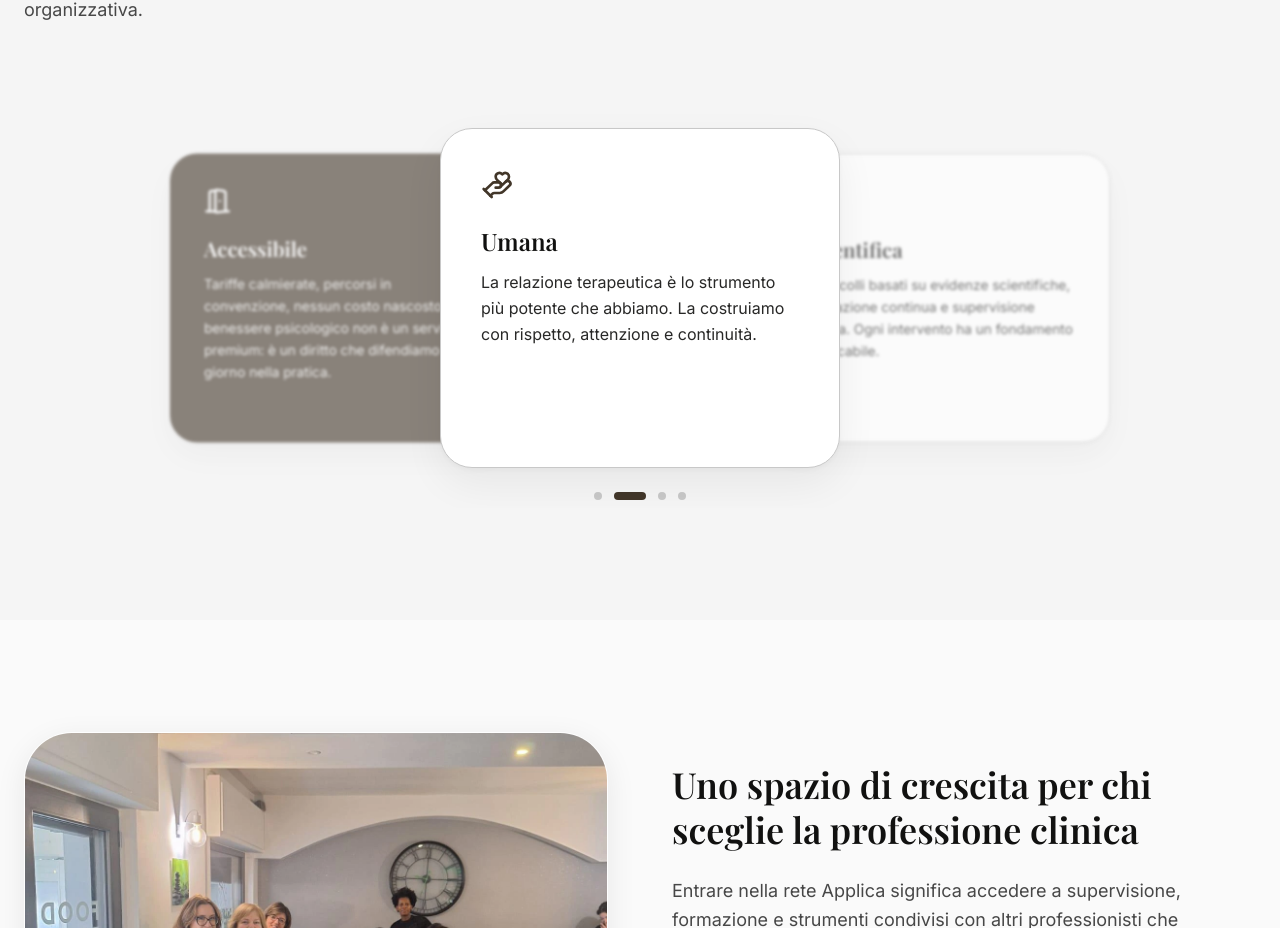
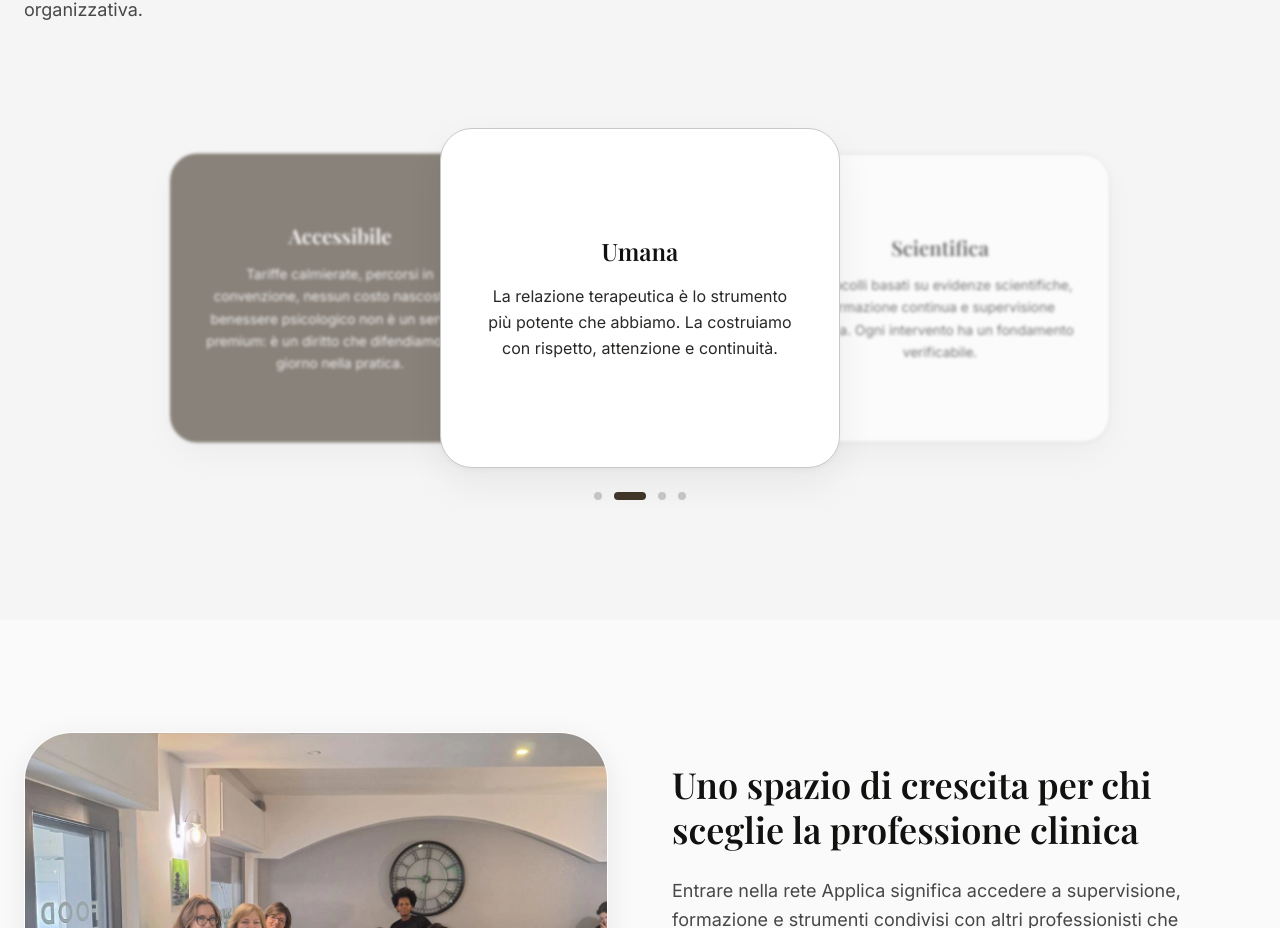
Before and after one commit to applicaaps/applica, a Next.js app in the folder applica-app/: page / in a window 1280 px wide. Shown: the part 1476-2404 px from the top of the page. Built offline with nearby package versions, Linux system fonts and the light colour scheme; a web font is replaced by a local one.

Commit message:
modifica carosello

```diff
--- a/applica-app/components/PrinciplesCarousel.tsx
+++ b/applica-app/components/PrinciplesCarousel.tsx
@@ -2,40 +2,31 @@
 
 import { useState, useEffect } from "react"
 import { motion, AnimatePresence } from "framer-motion"
-import { DoorOpen, HandHeart, FileChartColumn, ClipboardList } from "lucide-react"
 
 const principles = [
   {
     id: 0,
     title: "Accessibile",
     desc: "Tariffe calmierate, percorsi in convenzione, nessun costo nascosto. Il benessere psicologico non è un servizio premium: è un diritto che difendiamo ogni giorno nella pratica.",
-    icon: DoorOpen,
-    colorClass: "bg-[var(--color-primary)] text-[var(--color-on-primary)]",
-    iconClass: "text-white"
+    colorClass: "bg-[var(--color-primary)] text-[var(--color-on-primary)]"
   },
   {
     id: 1,
     title: "Umana",
     desc: "La relazione terapeutica è lo strumento più potente che abbiamo. La costruiamo con rispetto, attenzione e continuità.",
-    icon: HandHeart,
-    colorClass: "bg-white border border-[var(--color-outline-variant)] text-[var(--color-on-surface)]",
-    iconClass: "text-[var(--color-primary)]"
+    colorClass: "bg-white border border-[var(--color-outline-variant)] text-[var(--color-on-surface)]"
   },
   {
     id: 2,
     title: "Scientifica",
     desc: "Protocolli basati su evidenze scientifiche, formazione continua e supervisione clinica. Ogni intervento ha un fondamento verificabile.",
-    icon: FileChartColumn,
-    colorClass: "bg-white border border-[var(--color-outline-variant)] text-[var(--color-on-surface)]",
-    iconClass: "text-[var(--color-primary)]"
+    colorClass: "bg-white border border-[var(--color-outline-variant)] text-[var(--color-on-surface)]"
   },
   {
     id: 3,
     title: "Pratica",
     desc: "Carte terapeutiche, schede di monitoraggio, kit esperienziali, materiali psicoeducativi. Non ci limitiamo alla seduta: diamo strumenti concreti da usare nella vita di ogni giorno.",
-    icon: ClipboardList,
-    colorClass: "bg-[#b59540] text-white",
-    iconClass: "text-white"
+    colorClass: "bg-[#b59540] text-white"
   }
 ]
 
@@ -115,13 +106,12 @@ export function PrinciplesCarousel() {
             blur = "blur(4px)"
           }
 
-          const Icon = item.icon
           const isInteractive = diff !== 0
 
           return (
             <motion.div
               key={item.id}
-              className={`absolute w-[280px] md:w-[400px] h-[300px] md:h-[340px] p-8 md:p-10 rounded-2xl flex flex-col gap-6 ambient-shadow-lg select-none ${item.colorClass} ${isInteractive ? 'cursor-pointer' : ''}`}
+              className={`absolute w-[280px] md:w-[400px] h-[300px] md:h-[340px] p-8 md:p-10 rounded-2xl flex flex-col justify-center text-center ambient-shadow-lg select-none ${item.colorClass} ${isInteractive ? 'cursor-pointer' : ''}`}
               initial={false}
               animate={{
                 x: `${x}%`,
@@ -136,9 +126,8 @@ export function PrinciplesCarousel() {
                 else if (diff === -1) handlePrev()
               }}
             >
-              <Icon size={32} className={item.iconClass} />
-              <div className="flex-1">
-                <h3 className="text-2xl font-bold mb-3">{item.title}</h3>
+              <div>
+                <h3 className="text-2xl font-bold mb-4">{item.title}</h3>
                 <p className="text-sm md:text-base opacity-90 leading-relaxed md:leading-relaxed">
                   {item.desc}
                 </p>
```
